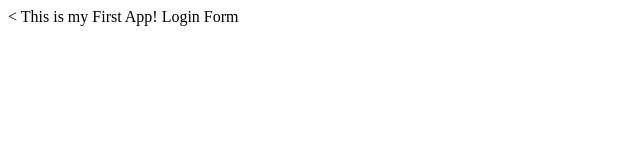
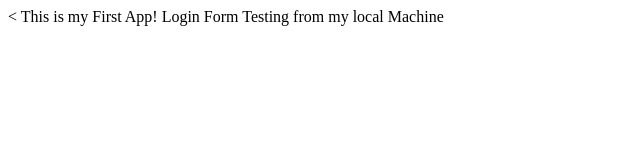
Before and after one commit to cynovenky/myappsample, a plain HTML site: page index.html in a window 1280 px wide. Shown: the whole page, without its empty margins (0-640 px from the left). Drawn offline with Linux system fonts and the light colour scheme.

Commit message:
Update index.html

```diff
--- a/index.html
+++ b/index.html
@@ -6,6 +6,6 @@
   </head>
   <body>
     This is my First App!
-    Login Form
+    Login Form Testing from my local Machine
   </body>
 </html>
```
